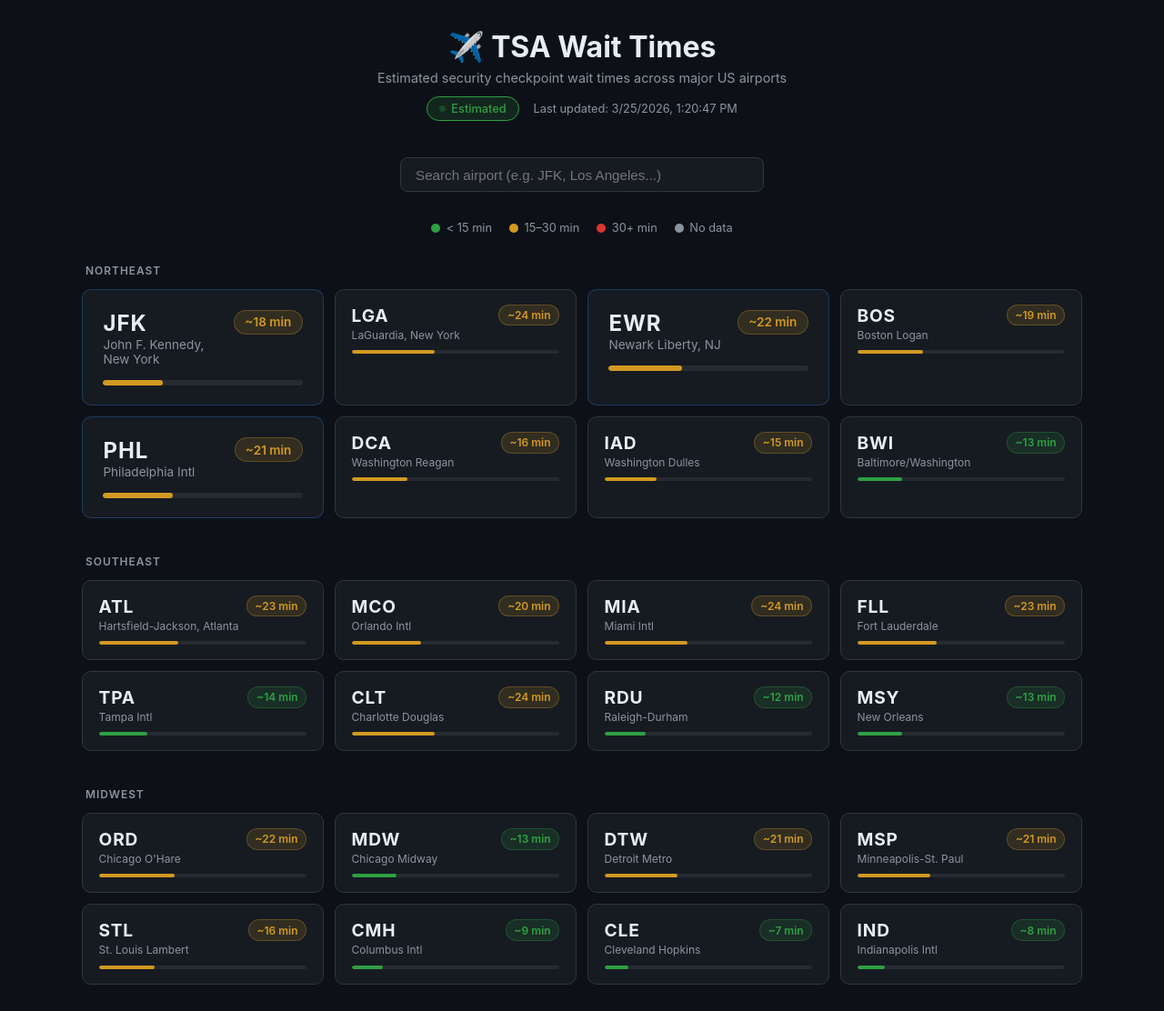
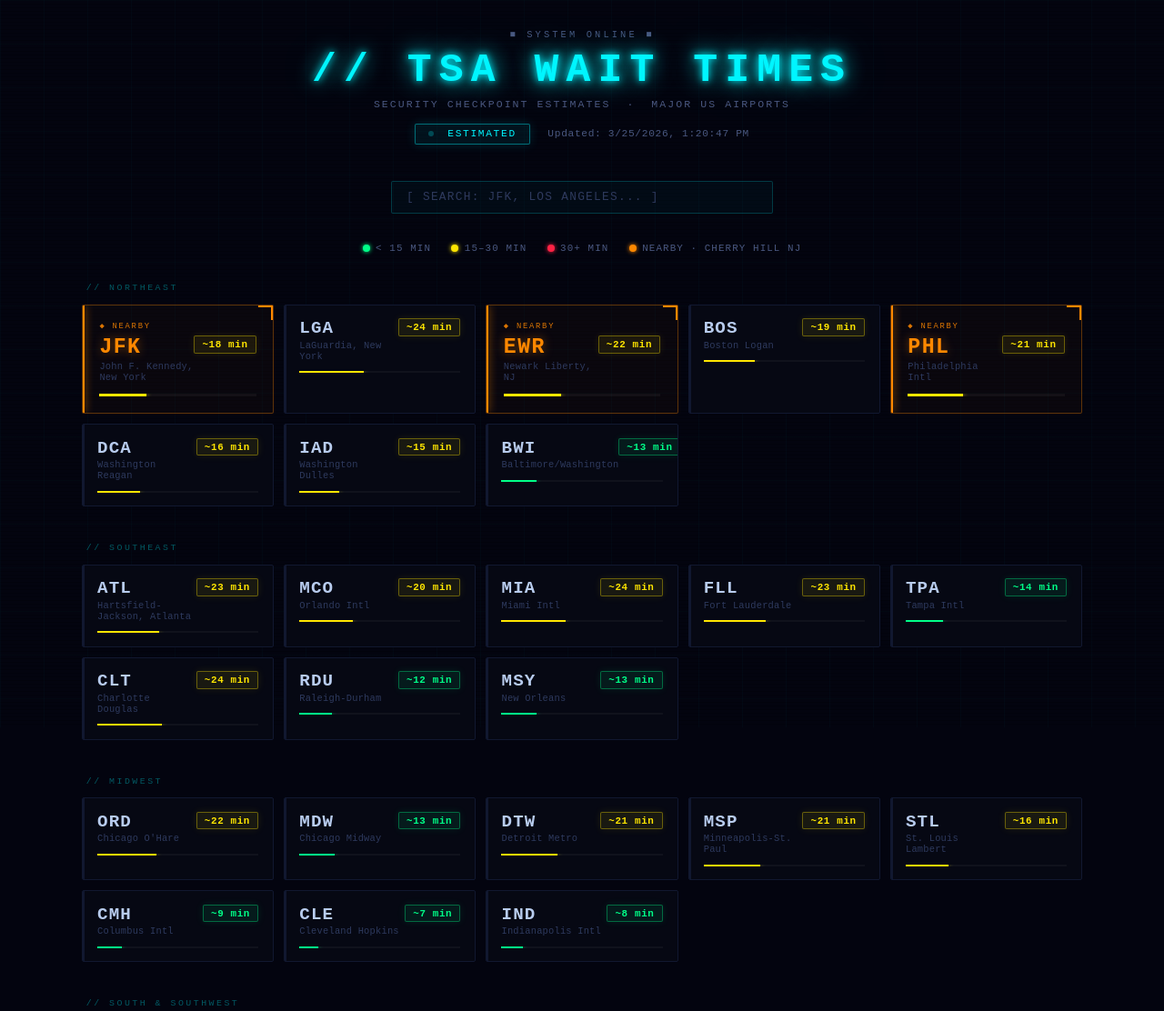
Before and after one commit to BorisHaz/tsa-wait-times, a plain HTML site: page index.html in a window 1280 px wide. Shown: the top 1112 px of the page at 91% size. Drawn offline with Linux system fonts and the light colour scheme.

Commit message:
feat: neon futuristic redesign + drive times from Cherry Hill NJ + featured airports

```diff
--- a/index.html
+++ b/index.html
@@ -3,18 +3,20 @@
 <head>
   <meta charset="UTF-8" />
   <meta name="viewport" content="width=device-width, initial-scale=1.0" />
-  <title>TSA Wait Times</title>
+  <title>TSA WAIT TIMES</title>
   <style>
     :root {
-      --bg: #0d1117;
-      --card: #161b22;
-      --border: #30363d;
-      --green: #2ea043;
-      --yellow: #d29922;
-      --red: #da3633;
-      --blue: #388bfd;
-      --text: #e6edf3;
-      --muted: #8b949e;
+      --bg:          #03040f;
+      --card:        #060813;
+      --border:      #111830;
+      --cyan:        #00f5ff;
+      --green:       #00ff88;
+      --yellow:      #ffe600;
+      --red:         #ff2244;
+      --orange:      #ff8800;
+      --text:        #b8ccee;
+      --muted:       #2e3a5e;
+      --dim:         #4a5880;
     }
 
     * { box-sizing: border-box; margin: 0; padding: 0; }
@@ -22,33 +24,83 @@
     body {
       background: var(--bg);
       color: var(--text);
-      font-family: -apple-system, BlinkMacSystemFont, 'Segoe UI', sans-serif;
+      font-family: 'Courier New', 'Lucida Console', monospace;
       min-height: 100vh;
-      padding: 2rem 1rem;
+      padding: 2rem 1rem 4rem;
+      position: relative;
+      overflow-x: hidden;
     }
 
+    /* Grid overlay */
+    body::before {
+      content: '';
+      position: fixed; inset: 0;
+      background-image:
+        linear-gradient(rgba(0,245,255,0.025) 1px, transparent 1px),
+        linear-gradient(90deg, rgba(0,245,255,0.025) 1px, transparent 1px);
+      background-size: 48px 48px;
+      pointer-events: none;
+      z-index: 0;
+    }
+
+    /* Scanlines */
+    body::after {
+      content: '';
+      position: fixed; inset: 0;
+      background: repeating-linear-gradient(
+        0deg,
+        transparent,
+        transparent 3px,
+        rgba(0,0,0,0.18) 3px,
+        rgba(0,0,0,0.18) 4px
+      );
+      pointer-events: none;
+      z-index: 0;
+    }
+
+    header, .search-bar, .legend, .region, #error-container, #app {
+      position: relative; z-index: 1;
+    }
+
+    /* ── HEADER ── */
     header {
       text-align: center;
       margin-bottom: 2.5rem;
     }
 
+    .header-label {
+      font-size: 0.65rem;
+      letter-spacing: 0.3em;
+      color: var(--dim);
+      text-transform: uppercase;
+      margin-bottom: 0.5rem;
+    }
+
     header h1 {
-      font-size: 2rem;
-      font-weight: 700;
+      font-size: clamp(1.6rem, 4vw, 2.8rem);
+      letter-spacing: 0.18em;
+      text-transform: uppercase;
+      color: var(--cyan);
+      text-shadow:
+        0 0 8px var(--cyan),
+        0 0 25px var(--cyan),
+        0 0 60px rgba(0,245,255,0.3);
       margin-bottom: 0.4rem;
     }
 
     header p {
-      color: var(--muted);
-      font-size: 0.9rem;
+      color: var(--dim);
+      font-size: 0.72rem;
+      letter-spacing: 0.18em;
+      text-transform: uppercase;
     }
 
     .meta {
       display: flex;
       justify-content: center;
       align-items: center;
-      gap: 1rem;
-      margin-top: 0.75rem;
+      gap: 1.2rem;
+      margin-top: 0.9rem;
       flex-wrap: wrap;
     }
 
@@ -56,222 +108,269 @@
       display: inline-flex;
       align-items: center;
       gap: 0.4rem;
-      background: rgba(46, 160, 67, 0.15);
-      border: 1px solid var(--green);
-      color: var(--green);
-      padding: 0.3rem 0.8rem;
-      border-radius: 50px;
-      font-size: 0.8rem;
-      font-weight: 500;
+      background: rgba(0,245,255,0.06);
+      border: 1px solid rgba(0,245,255,0.4);
+      color: var(--cyan);
+      padding: 0.28rem 0.9rem;
+      border-radius: 2px;
+      font-size: 0.7rem;
+      letter-spacing: 0.15em;
+      text-transform: uppercase;
+      box-shadow: 0 0 12px rgba(0,245,255,0.15), inset 0 0 8px rgba(0,245,255,0.04);
     }
 
     .dot {
-      width: 7px;
-      height: 7px;
-      background: var(--green);
+      width: 6px; height: 6px;
+      background: var(--cyan);
       border-radius: 50%;
-      animation: pulse 2s infinite;
+      box-shadow: 0 0 6px var(--cyan);
+      animation: blink 2s infinite;
     }
 
-    @keyframes pulse {
-      0%, 100% { opacity: 1; }
-      50% { opacity: 0.3; }
+    @keyframes blink {
+      0%, 100% { opacity: 1; box-shadow: 0 0 6px var(--cyan); }
+      50%       { opacity: 0.25; box-shadow: none; }
     }
 
-    .last-updated {
-      color: var(--muted);
+    .last-updated { color: var(--dim); font-size: 0.7rem; letter-spacing: 0.06em; }
+
+    /* ── SEARCH ── */
+    .search-bar { display: flex; justify-content: center; margin-bottom: 2rem; }
+
+    .search-bar input {
+      background: rgba(0,245,255,0.03);
+      border: 1px solid rgba(0,245,255,0.2);
+      border-radius: 2px;
+      color: var(--cyan);
+      padding: 0.6rem 1rem;
       font-size: 0.8rem;
+      font-family: inherit;
+      width: 100%; max-width: 420px;
+      outline: none;
+      letter-spacing: 0.1em;
+      transition: border-color 0.2s, box-shadow 0.2s;
+    }
+    .search-bar input::placeholder { color: var(--muted); }
+    .search-bar input:focus {
+      border-color: var(--cyan);
+      box-shadow: 0 0 16px rgba(0,245,255,0.2);
     }
 
-    .search-bar {
-      display: flex;
-      justify-content: center;
+    /* ── LEGEND ── */
+    .legend {
+      display: flex; justify-content: center;
+      gap: 1.4rem; flex-wrap: wrap;
       margin-bottom: 2rem;
+      font-size: 0.68rem;
+      color: var(--dim);
+      letter-spacing: 0.1em;
+      text-transform: uppercase;
     }
+    .legend span { display: flex; align-items: center; gap: 0.4rem; }
+    .legend-dot  { width: 8px; height: 8px; border-radius: 50%; }
 
-    .search-bar input {
-      background: var(--card);
-      border: 1px solid var(--border);
-      border-radius: 8px;
-      color: var(--text);
-      padding: 0.6rem 1rem;
-      font-size: 0.95rem;
-      width: 100%;
-      max-width: 400px;
-      outline: none;
-      transition: border-color 0.2s;
-    }
-
-    .search-bar input:focus {
-      border-color: var(--blue);
-    }
-
-    .region {
-      max-width: 1100px;
-      margin: 0 auto 2.5rem;
-    }
+    /* ── REGION ── */
+    .region { max-width: 1100px; margin: 0 auto 2.5rem; }
 
     .region-title {
-      font-size: 0.75rem;
-      font-weight: 600;
+      font-size: 0.62rem;
+      letter-spacing: 0.25em;
       text-transform: uppercase;
-      letter-spacing: 0.08em;
-      color: var(--muted);
+      color: rgba(0,245,255,0.35);
       margin-bottom: 0.8rem;
-      padding-left: 0.25rem;
+      padding-left: 0.3rem;
     }
 
     .grid {
       display: grid;
-      grid-template-columns: repeat(auto-fill, minmax(220px, 1fr));
-      gap: 0.75rem;
+      grid-template-columns: repeat(auto-fill, minmax(195px, 1fr));
+      gap: 0.7rem;
     }
 
+    /* ── CARD BASE ── */
     .card {
       background: var(--card);
       border: 1px solid var(--border);
-      border-radius: 10px;
-      padding: 1rem 1.1rem;
-      transition: border-color 0.2s;
+      border-radius: 2px;
+      padding: 0.9rem 1rem;
       cursor: default;
+      position: relative;
+      overflow: hidden;
+      transition: border-color 0.2s, box-shadow 0.2s;
     }
 
-    .card.featured {
-      padding: 1.35rem 1.4rem;
-      border-color: #388bfd44;
-      grid-column: span 1;
+    /* left accent bar */
+    .card::before {
+      content: '';
+      position: absolute;
+      top: 0; left: 0;
+      width: 2px; height: 100%;
+      background: var(--border);
+      transition: background 0.2s, box-shadow 0.2s;
     }
 
-    .card.featured .airport-code {
-      font-size: 1.5rem;
+    .card:hover { border-color: rgba(0,245,255,0.2); }
+    .card:hover::before {
+      background: var(--cyan);
+      box-shadow: 0 0 8px var(--cyan);
     }
 
-    .card.featured .airport-name {
-      font-size: 0.85rem;
+    /* ── FEATURED CARD (JFK · EWR · PHL) ── */
+    .card.featured {
+      padding: 1.1rem 1.15rem;
+      border-color: rgba(255,136,0,0.35);
+      background: rgba(255,136,0,0.03);
     }
 
-    .card.featured .wait-pill {
-      font-size: 0.85rem;
-      padding: 0.3rem 0.7rem;
+    .card.featured::before {
+      background: var(--orange);
+      box-shadow: 0 0 10px var(--orange);
     }
 
-    .card.featured .wait-bar-wrap {
-      height: 6px;
-      margin-top: 0.9rem;
+    /* top-right corner bracket */
+    .card.featured::after {
+      content: '';
+      position: absolute;
+      top: 0; right: 0;
+      width: 14px; height: 14px;
+      border-top: 2px solid var(--orange);
+      border-right: 2px solid var(--orange);
     }
 
-    .card:hover {
-      border-color: #484f58;
+    .card.featured:hover {
+      border-color: rgba(255,136,0,0.7);
+      box-shadow: 0 0 20px rgba(255,136,0,0.12);
     }
 
+    .nearby-tag {
+      font-size: 0.55rem;
+      letter-spacing: 0.2em;
+      color: var(--orange);
+      text-transform: uppercase;
+      margin-bottom: 0.3rem;
+      opacity: 0.85;
+    }
+
+    /* ── CARD CONTENT ── */
     .card-header {
       display: flex;
       justify-content: space-between;
       align-items: flex-start;
-      margin-bottom: 0.6rem;
+      margin-bottom: 0.55rem;
     }
 
     .airport-code {
       font-size: 1.2rem;
       font-weight: 700;
-      letter-spacing: 0.04em;
+      letter-spacing: 0.06em;
+      color: var(--text);
+    }
+
+    .card.featured .airport-code {
+      font-size: 1.45rem;
+      color: var(--orange);
+      text-shadow: 0 0 12px rgba(255,136,0,0.45);
     }
 
     .airport-name {
       color: var(--muted);
-      font-size: 0.75rem;
+      font-size: 0.65rem;
       margin-top: 0.1rem;
+      letter-spacing: 0.02em;
     }
 
+    /* ── WAIT PILL ── */
     .wait-pill {
-      font-size: 0.75rem;
-      font-weight: 600;
-      padding: 0.2rem 0.55rem;
-      border-radius: 50px;
+      font-size: 0.68rem;
+      font-weight: 700;
+      padding: 0.18rem 0.5rem;
+      border-radius: 2px;
       white-space: nowrap;
+      letter-spacing: 0.06em;
     }
 
-    .wait-low    { background: rgba(46, 160, 67, 0.15);  color: var(--green);  border: 1px solid rgba(46,160,67,0.3); }
-    .wait-medium { background: rgba(210, 153, 34, 0.15); color: var(--yellow); border: 1px solid rgba(210,153,34,0.3); }
-    .wait-high   { background: rgba(218, 54, 51, 0.15);  color: var(--red);    border: 1px solid rgba(218,54,51,0.3); }
-    .wait-na     { background: rgba(139, 148, 158, 0.1); color: var(--muted);  border: 1px solid rgba(139,148,158,0.2); }
+    .wait-low    { color: var(--green);  border: 1px solid rgba(0,255,136,0.35); background: rgba(0,255,136,0.08);  box-shadow: 0 0 8px rgba(0,255,136,0.1); }
+    .wait-medium { color: var(--yellow); border: 1px solid rgba(255,230,0,0.35); background: rgba(255,230,0,0.08);  box-shadow: 0 0 8px rgba(255,230,0,0.1); }
+    .wait-high   { color: var(--red);    border: 1px solid rgba(255,34,68,0.35); background: rgba(255,34,68,0.08);  box-shadow: 0 0 8px rgba(255,34,68,0.1); }
+    .wait-na     { color: var(--muted);  border: 1px solid rgba(46,58,94,0.5);   background: rgba(46,58,94,0.15); }
 
+    /* ── PROGRESS BAR ── */
     .wait-bar-wrap {
-      height: 4px;
-      background: rgba(255,255,255,0.07);
-      border-radius: 4px;
+      height: 2px;
+      background: rgba(255,255,255,0.04);
       overflow: hidden;
-      margin-top: 0.6rem;
+      margin-top: 0.65rem;
+    }
+    .card.featured .wait-bar-wrap { height: 3px; margin-top: 0.8rem; }
+
+    .wait-bar { height: 100%; transition: width 0.5s ease; }
+
+    .bar-low    { background: var(--green);  box-shadow: 0 0 6px var(--green); }
+    .bar-medium { background: var(--yellow); box-shadow: 0 0 6px var(--yellow); }
+    .bar-high   { background: var(--red);    box-shadow: 0 0 6px var(--red); }
+    .bar-na     { background: var(--muted); }
+
+    /* ── DRIVE TIME ── */
+    .drive-time {
+      margin-top: 0.55rem;
+      font-size: 0.67rem;
+      color: var(--orange);
+      letter-spacing: 0.04em;
+      display: flex;
+      align-items: center;
+      gap: 0.3rem;
+      opacity: 0.9;
     }
 
-    .wait-bar {
-      height: 100%;
-      border-radius: 4px;
-      transition: width 0.5s ease;
-    }
-
-    .bar-low    { background: var(--green); }
-    .bar-medium { background: var(--yellow); }
-    .bar-high   { background: var(--red); }
-    .bar-na     { background: var(--muted); }
-
+    /* ── MISC ── */
     .loading {
       text-align: center;
-      color: var(--muted);
+      color: var(--dim);
       padding: 3rem;
-      font-size: 0.95rem;
+      font-size: 0.85rem;
+      letter-spacing: 0.25em;
+      text-transform: uppercase;
     }
 
     .error-banner {
       text-align: center;
       color: var(--red);
-      background: rgba(218,54,51,0.1);
-      border: 1px solid rgba(218,54,51,0.3);
-      border-radius: 8px;
+      background: rgba(255,34,68,0.05);
+      border: 1px solid rgba(255,34,68,0.3);
+      border-radius: 2px;
       padding: 1rem;
       max-width: 600px;
       margin: 0 auto 2rem;
-      font-size: 0.9rem;
+      font-size: 0.85rem;
+      letter-spacing: 0.05em;
     }
-
-    .legend {
-      display: flex;
-      justify-content: center;
-      gap: 1.2rem;
-      flex-wrap: wrap;
-      margin-bottom: 2rem;
-      font-size: 0.8rem;
-      color: var(--muted);
-    }
-
-    .legend span { display: flex; align-items: center; gap: 0.4rem; }
-    .legend-dot { width: 10px; height: 10px; border-radius: 50%; }
   </style>
 </head>
 <body>
 
 <header>
-  <h1>✈️ TSA Wait Times</h1>
-  <p>Estimated security checkpoint wait times across major US airports</p>
+  <div class="header-label">&#9632; System Online &#9632;</div>
+  <h1>// TSA WAIT TIMES</h1>
+  <p>Security checkpoint estimates &nbsp;&middot;&nbsp; Major US airports</p>
   <div class="meta">
-    <div class="live-badge"><div class="dot"></div> Estimated</div>
+    <div class="live-badge"><div class="dot"></div>&nbsp;Estimated</div>
     <div class="last-updated" id="last-updated">Loading...</div>
   </div>
 </header>
 
 <div class="search-bar">
-  <input type="text" id="search" placeholder="Search airport (e.g. JFK, Los Angeles...)" oninput="filterAirports()" />
+  <input type="text" id="search" placeholder="[ SEARCH: JFK, LOS ANGELES... ]" oninput="filterAirports()" />
 </div>
 
 <div class="legend">
-  <span><div class="legend-dot" style="background:var(--green)"></div> &lt; 15 min</span>
-  <span><div class="legend-dot" style="background:var(--yellow)"></div> 15–30 min</span>
-  <span><div class="legend-dot" style="background:var(--red)"></div> 30+ min</span>
-  <span><div class="legend-dot" style="background:var(--muted)"></div> No data</span>
+  <span><div class="legend-dot" style="background:var(--green);box-shadow:0 0 5px var(--green)"></div>&lt; 15 min</span>
+  <span><div class="legend-dot" style="background:var(--yellow);box-shadow:0 0 5px var(--yellow)"></div>15–30 min</span>
+  <span><div class="legend-dot" style="background:var(--red);box-shadow:0 0 5px var(--red)"></div>30+ min</span>
+  <span><div class="legend-dot" style="background:var(--orange);box-shadow:0 0 5px var(--orange)"></div>Nearby · Cherry Hill NJ</span>
 </div>
 
 <div id="error-container"></div>
-<div id="app"><div class="loading">Fetching wait times...</div></div>
+<div id="app"><div class="loading">[ Initializing... ]</div></div>
 
 <script>
 const AIRPORTS = {
@@ -327,65 +426,66 @@
   ],
 };
 
+const FEATURED = ["JFK", "EWR", "PHL"];
 let allData = {};
+let driveTimes = {};
 
-function waitClass(minutes) {
-  if (minutes === null) return "wait-na";
-  if (minutes < 15) return "wait-low";
-  if (minutes < 30) return "wait-medium";
+function waitClass(m) {
+  if (m === null) return "wait-na";
+  if (m < 15)    return "wait-low";
+  if (m < 30)    return "wait-medium";
   return "wait-high";
 }
-
-function barClass(minutes) {
-  if (minutes === null) return "bar-na";
-  if (minutes < 15) return "bar-low";
-  if (minutes < 30) return "bar-medium";
+function barClass(m) {
+  if (m === null) return "bar-na";
+  if (m < 15)    return "bar-low";
+  if (m < 30)    return "bar-medium";
   return "bar-high";
 }
-
-function barWidth(minutes) {
-  if (minutes === null) return "20%";
-  return Math.min((minutes / 60) * 100, 100) + "%";
+function barWidth(m) {
+  if (m === null) return "15%";
+  return Math.min((m / 60) * 100, 100) + "%";
 }
-
-function waitLabel(minutes) {
-  if (minutes === null) return "N/A";
-  if (minutes === 0) return "< 1 min";
-  return `~${minutes} min`;
+function waitLabel(m) {
+  if (m === null) return "N/A";
+  if (m === 0)   return "< 1 min";
+  return `~${m} min`;
+}
+function driveLabel(mins) {
+  if (!mins) return null;
+  if (mins < 60) return `${mins} min drive`;
+  const h = Math.floor(mins / 60);
+  const m = mins % 60;
+  return m ? `${h}h ${m}m drive` : `${h}h drive`;
 }
 
 async function loadAll() {
   try {
     const res = await fetch("data.json?t=" + Date.now());
-    if (!res.ok) throw new Error("Failed to load data.json");
+    if (!res.ok) throw new Error("fetch failed");
     const json = await res.json();
 
-    // Populate allData from the fetched JSON
-    if (json.wait_times) {
-      Object.assign(allData, json.wait_times);
-    }
+    if (json.wait_times) Object.assign(allData, json.wait_times);
+    if (json.drive_times) Object.assign(driveTimes, json.drive_times);
 
-    // Show last updated time from the JSON file
     if (json.updated_at) {
       const d = new Date(json.updated_at);
       document.getElementById("last-updated").textContent =
-        "Last updated: " + d.toLocaleString();
+        "Updated: " + d.toLocaleString();
     } else {
-      document.getElementById("last-updated").textContent = "Data pending first update";
+      document.getElementById("last-updated").textContent = "Pending first update";
     }
-  } catch (e) {
-    document.getElementById("last-updated").textContent = "Could not load data";
+  } catch {
+    document.getElementById("last-updated").textContent = "Data unavailable";
     document.getElementById("error-container").innerHTML =
-      `<div class="error-banner">Could not load wait time data. It will be available after the first automated update.</div>`;
+      `<div class="error-banner">[ ERROR ] Could not load data.json</div>`;
   }
-
   render();
 }
 
 function render(filter = "") {
   const app = document.getElementById("app");
   app.innerHTML = "";
-
   let anyVisible = false;
 
   for (const [region, airports] of Object.entries(AIRPORTS)) {
@@ -399,18 +499,20 @@
 
     const section = document.createElement("div");
     section.className = "region";
-    section.innerHTML = `<div class="region-title">${region}</div><div class="grid"></div>`;
+    section.innerHTML = `<div class="region-title">// ${region}</div><div class="grid"></div>`;
     const grid = section.querySelector(".grid");
 
     filtered.forEach(airport => {
-      const wait = allData[airport.code] ?? null;
+      const wait   = allData[airport.code] ?? null;
       const wClass = waitClass(wait);
       const bClass = barClass(wait);
+      const isFeat = FEATURED.includes(airport.code);
+      const drive  = isFeat ? driveLabel(driveTimes[airport.code]) : null;
 
-      const FEATURED = ["JFK", "EWR", "PHL"];
       const card = document.createElement("div");
-      card.className = "card" + (FEATURED.includes(airport.code) ? " featured" : "");
+      card.className = "card" + (isFeat ? " featured" : "");
       card.innerHTML = `
+        ${isFeat ? `<div class="nearby-tag">&#9670; Nearby</div>` : ""}
         <div class="card-header">
           <div>
             <div class="airport-code">${airport.code}</div>
@@ -421,6 +523,7 @@
         <div class="wait-bar-wrap">
           <div class="wait-bar ${bClass}" style="width:${barWidth(wait)}"></div>
         </div>
+        ${drive ? `<div class="drive-time">&#9654; ${drive} (no traffic)</div>` : ""}
       `;
       grid.appendChild(card);
     });
@@ -429,7 +532,7 @@
   }
 
   if (!anyVisible) {
-    app.innerHTML = `<div class="loading">No airports found for "${filter}"</div>`;
+    app.innerHTML = `<div class="loading">[ No results for "${filter}" ]</div>`;
   }
 }
 
@@ -438,10 +541,7 @@
   render(q);
 }
 
-// Initial load
 loadAll();
-
-// Auto-refresh every 5 minutes
 setInterval(loadAll, 5 * 60 * 1000);
 </script>
 </body>
```
Also changed, not shown: 1 other file.
